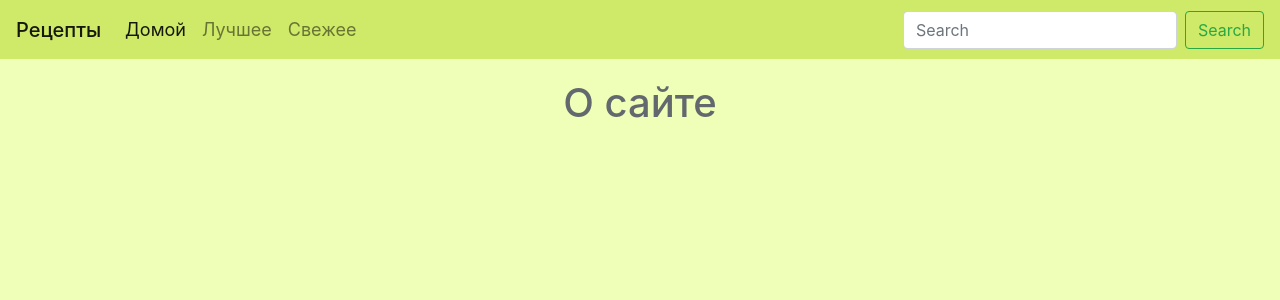
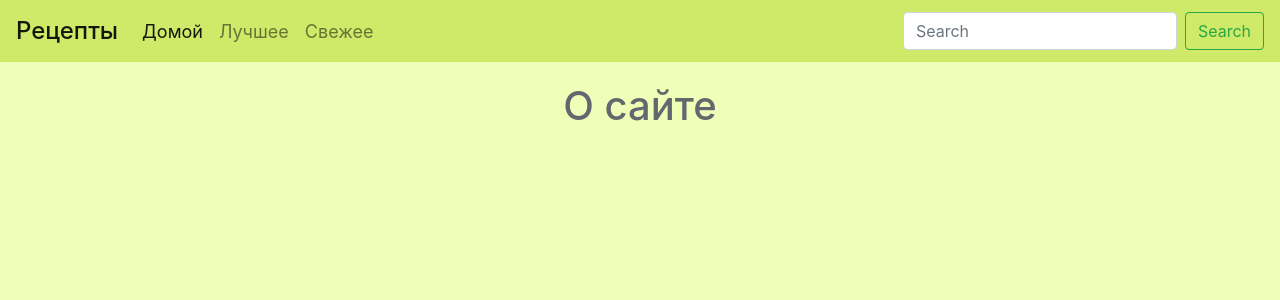
Before and after one commit to K0mp0t/django_rp, a Django app: page /about/ in a window 1280 px wide. Shown: the top 300 px of the page. Run offline with Django 3.2, Linux system fonts and the light colour scheme; some libraries are stand-ins or nearby versions.

Commit message:
alter styles

```diff
--- a/static/css/recipes/style.css
+++ b/static/css/recipes/style.css
@@ -101,5 +101,5 @@ body {
 
 .navbar-brand {
     font-weight: 500;
-    font-size: 22px;
+    font-size: 24px !important;
 }
```
